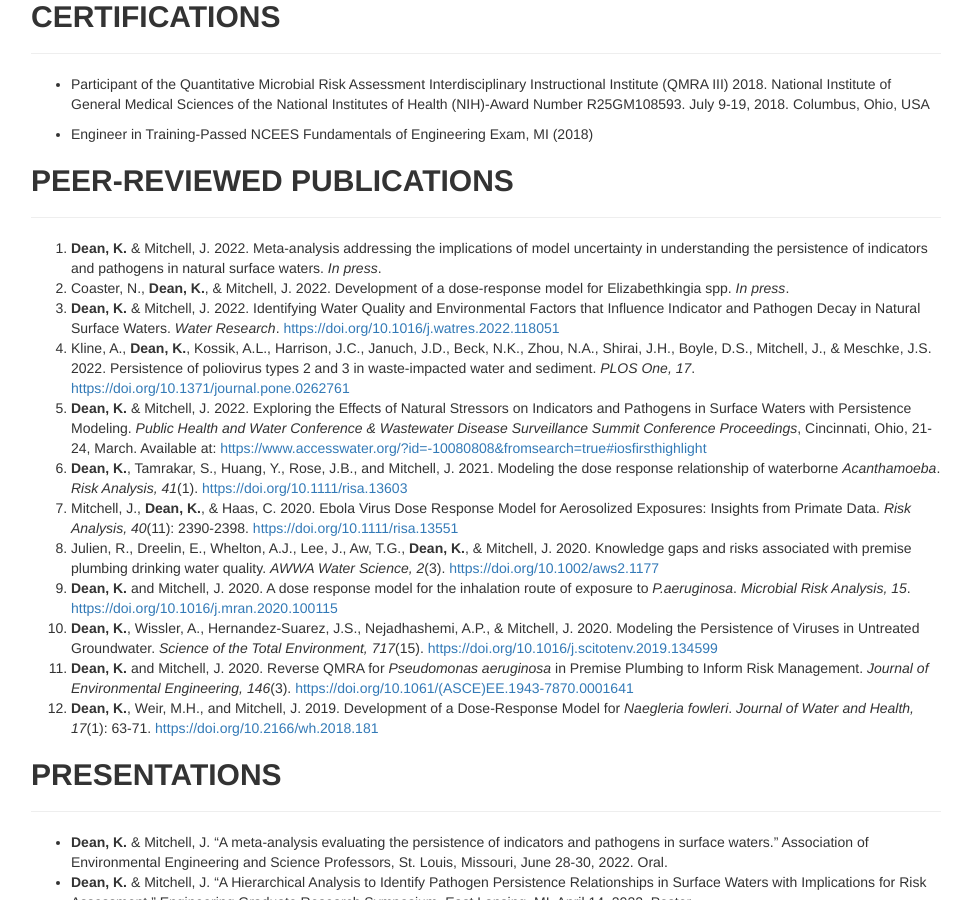
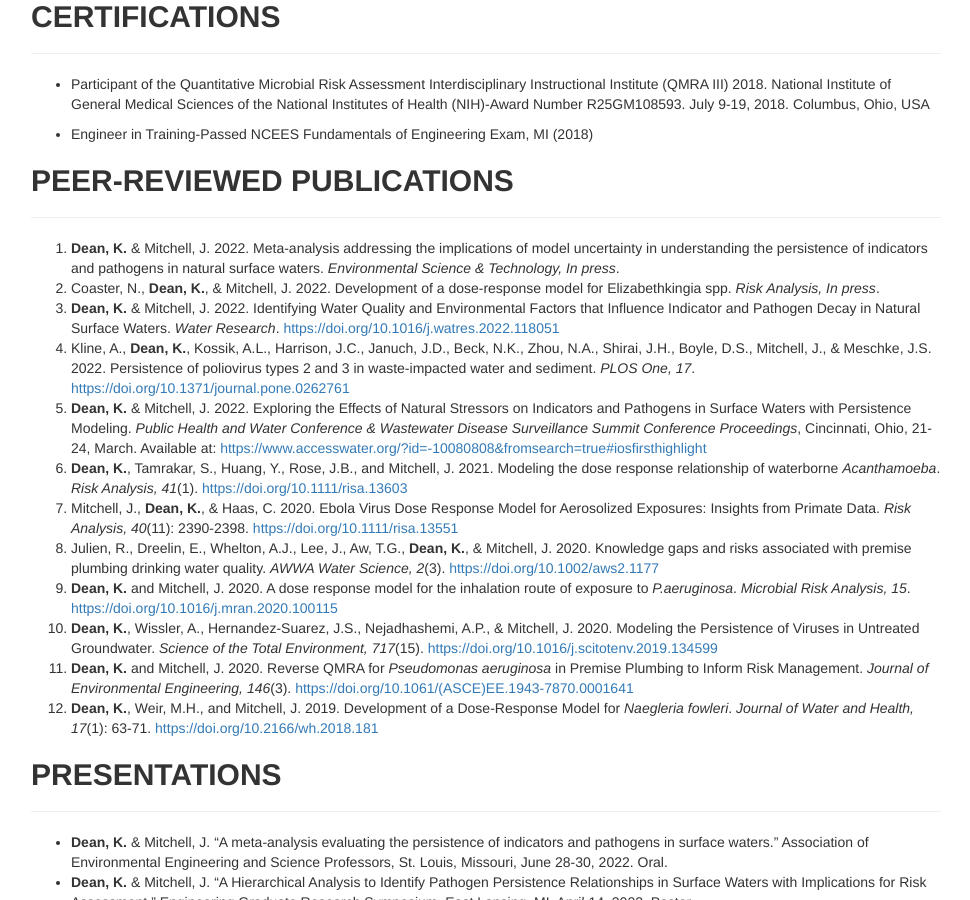
Before and after one commit to KJaneD/KJaneD.github.io, a Jekyll site: the page CV_rmd_KD.html, which Jekyll copies as it is, in a window 1280 px wide and 900 px high, scrolled down 2148 px. Shown: the whole window, without its empty margins (154-1124 px from the left). Built offline with Jekyll 4.4.1, drawn with Linux system fonts in a browser that asks for light colours.

Commit message:
Updated in press articles

```diff
--- a/CV_rmd_KD.Rmd
+++ b/CV_rmd_KD.Rmd
@@ -96,8 +96,8 @@ Columbus, Ohio, USA
 
 ## **PEER-REVIEWED PUBLICATIONS**
 _______________________________________________________________________________
-  1. **Dean, K.** & Mitchell, J. 2022. Meta-analysis addressing the implications of model uncertainty in understanding the persistence of indicators and pathogens in natural surface waters. *In press*.
-  2. Coaster, N., **Dean, K.**, & Mitchell, J. 2022. Development of a dose-response model for Elizabethkingia spp. *In press*.
+  1. **Dean, K.** & Mitchell, J. 2022. Meta-analysis addressing the implications of model uncertainty in understanding the persistence of indicators and pathogens in natural surface waters. *Environmental Science & Technology, In press*.
+  2. Coaster, N., **Dean, K.**, & Mitchell, J. 2022. Development of a dose-response model for Elizabethkingia spp. *Risk Analysis, In press*.
   3. **Dean, K.** & Mitchell, J. 2022. Identifying Water Quality and Environmental Factors that Influence Indicator and Pathogen Decay in Natural Surface Waters. *Water Research*. https://doi.org/10.1016/j.watres.2022.118051
   4. Kline, A., **Dean, K.**, Kossik, A.L., Harrison, J.C., Januch, J.D., Beck, N.K., Zhou, N.A., Shirai, J.H., Boyle, D.S., Mitchell, J., & Meschke, J.S. 2022. Persistence of poliovirus types 2 and 3 in waste-impacted water and sediment. *PLOS One, 17*. https://doi.org/10.1371/journal.pone.0262761
   5. **Dean, K.** & Mitchell, J. 2022. Exploring the Effects of Natural Stressors on Indicators and Pathogens in Surface Waters with Persistence Modeling. *Public Health and Water Conference & Wastewater Disease Surveillance Summit Conference Proceedings*, Cincinnati, Ohio, 21-24, March. Available at:
--- a/CV_rmd_KD.html
+++ b/CV_rmd_KD.html
@@ -640,10 +640,10 @@ Exam, MI (2018)</p></li>
 <li><strong>Dean, K.</strong> &amp; Mitchell, J. 2022. Meta-analysis
 addressing the implications of model uncertainty in understanding the
 persistence of indicators and pathogens in natural surface waters.
-<em>In press</em>.</li>
+<em>Environmental Science &amp; Technology, In press</em>.</li>
 <li>Coaster, N., <strong>Dean, K.</strong>, &amp; Mitchell, J. 2022.
-Development of a dose-response model for Elizabethkingia spp. <em>In
-press</em>.</li>
+Development of a dose-response model for Elizabethkingia spp. <em>Risk
+Analysis, In press</em>.</li>
 <li><strong>Dean, K.</strong> &amp; Mitchell, J. 2022. Identifying Water
 Quality and Environmental Factors that Influence Indicator and Pathogen
 Decay in Natural Surface Waters. <em>Water Research</em>. <a href="https://doi.org/10.1016/j.watres.2022.118051" class="uri">https://doi.org/10.1016/j.watres.2022.118051</a></li>
```
